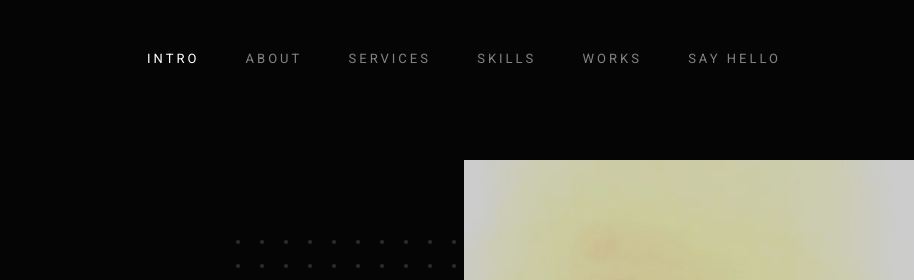
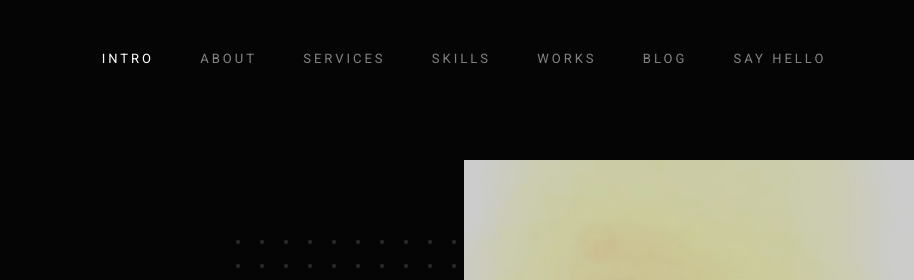
Before and after one commit to sabiqsabry/old-portfolio, a plain HTML site: page index.html in a window 1280 px wide. Shown: the top 280 px of the page, 176-1090 px from the left. Drawn offline with Linux system fonts and the light colour scheme; a web font is replaced by a local one.

Commit message:
added in a blog page which redirects it to my medium page

```diff
--- a/index.html
+++ b/index.html
@@ -56,6 +56,7 @@
                 <li><a class="smoothscroll" href="#services" title="services">Services</a></li>
                 <li><a class="smoothscroll" href="#skills" title="skills">Skills</a></li>
                 <li><a class="smoothscroll" href="#works" title="works">Works</a></li>
+                <li><a href="https://sabiqsabry48.medium.com/" target="_blank" title="blog">Blog</a></li>
                 <li><a class="smoothscroll" href="#contact" title="contact us">Say Hello</a></li>
             </ul>
 
```
